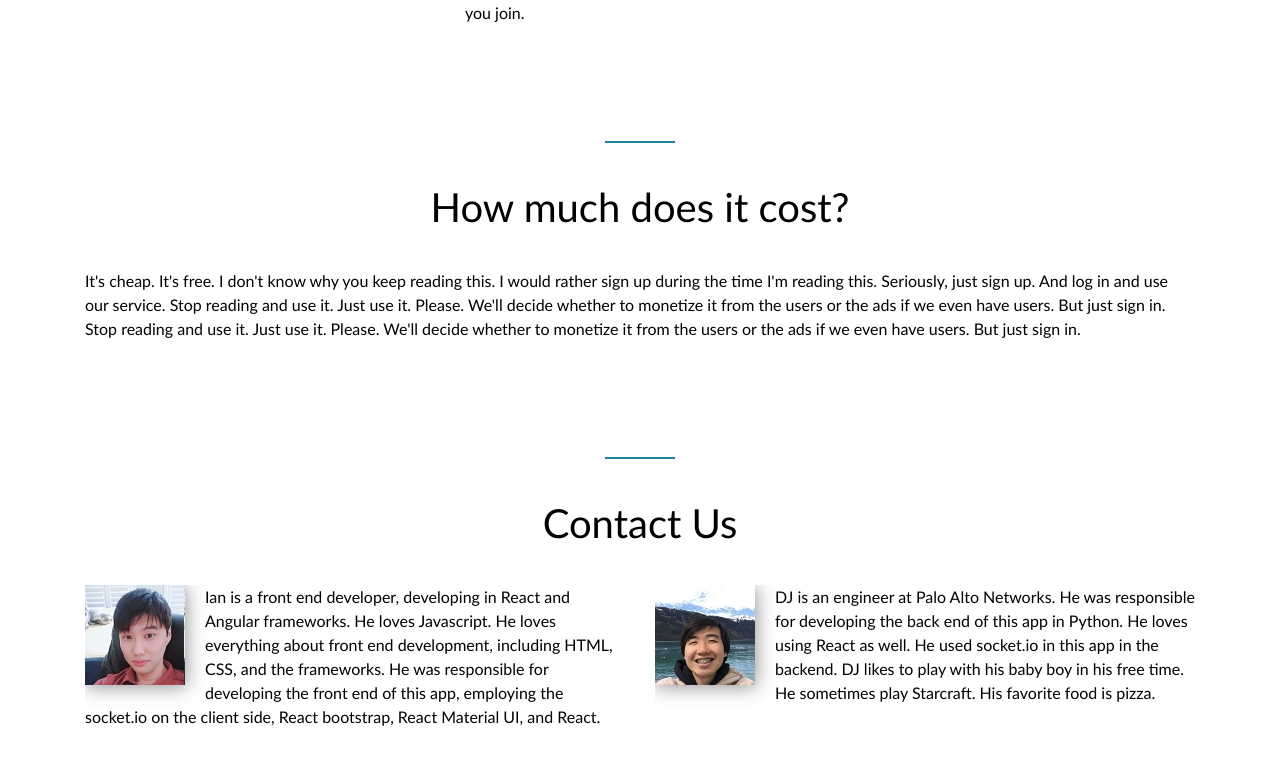
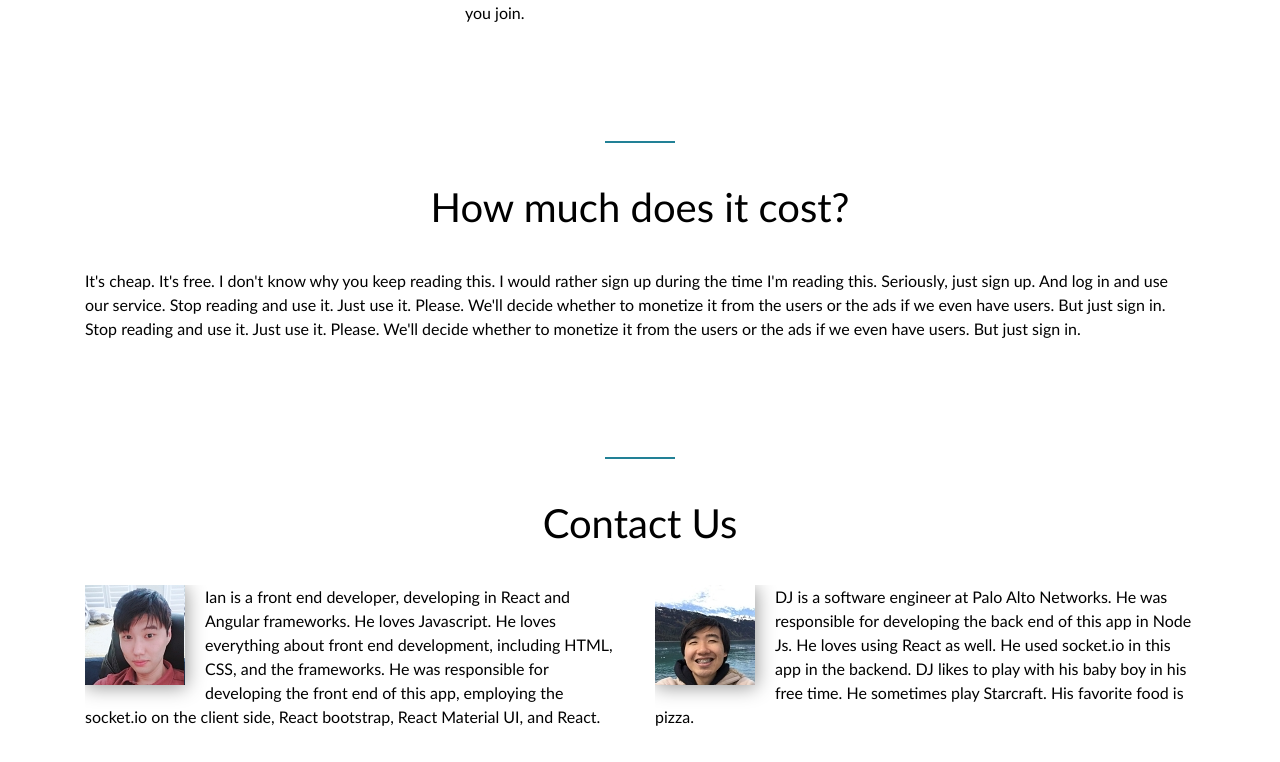
Before and after one commit to chaheein123/chat-app-frontend, a React (Create React App) app: page / in a window 1280 px wide. Shown: the part 1438-2200 px from the top of the page. Built offline with nearby package versions, Linux system fonts and the light colour scheme.

Commit message:
doneeeee

```diff
--- a/src/pages/Landing/Landing.jsx
+++ b/src/pages/Landing/Landing.jsx
@@ -171,7 +171,7 @@ class Landing extends React.Component {
                                                 </div>
                                                 <div className="div-profile-pic">
                                                     <p>
-                                                        DJ is an engineer at Palo Alto Networks. He was responsible for developing the back end of this app in Python. He loves using React as well. He used socket.io in this app in the backend. DJ likes to play with his baby boy in his free time. He sometimes play Starcraft. His favorite food is pizza.
+                                                        DJ is a software engineer at Palo Alto Networks. He was responsible for developing the back end of this app in Node Js. He loves using React as well. He used socket.io in this app in the backend. DJ likes to play with his baby boy in his free time. He sometimes play Starcraft. His favorite food is pizza.
                                             </p>
                                                 </div>
                                             </div>
```
